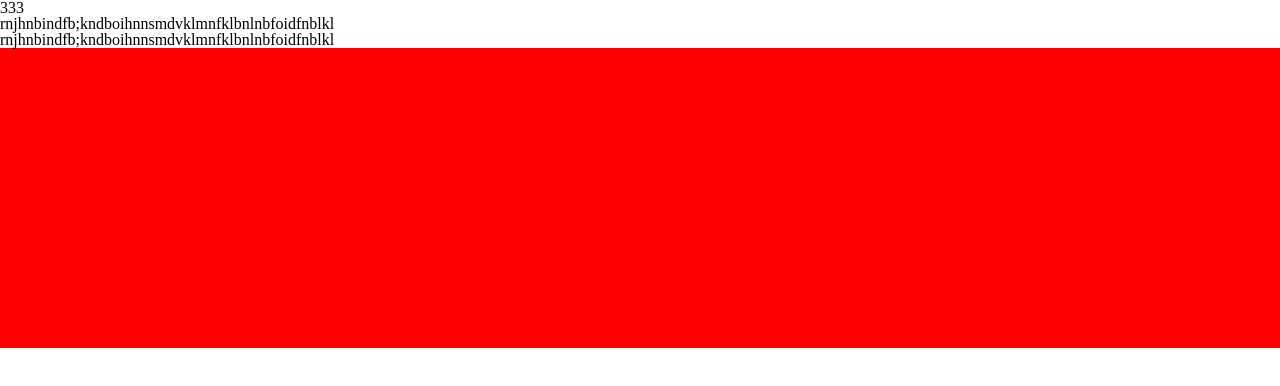
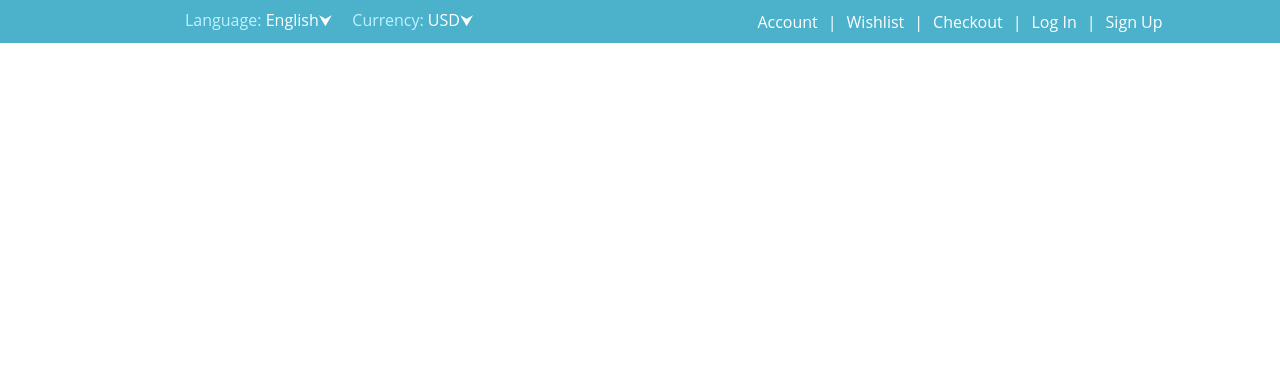
Before and after one commit to ninam2013/e-work-internet-shop, a plain HTML site: page index.html in a window 1280 px wide. Drawn offline with Linux system fonts and the light colour scheme; a web font is replaced by a local one.

Commit message:
Сделал small header

```diff
--- a/css/styles.css
+++ b/css/styles.css
@@ -47,10 +47,108 @@ table {
 
 /* the basis*/
 
-.div {
-	display: block;
-	width: 100%;
-	height: 300px;
-	background: red;
+
+body {
+	font-family: 'Open Sans', sans-serif;
 
 }
+a {
+	text-decoration: none;
+
+}
+.header-small {
+	display: flex;
+	width: 100%;
+	height: 43px;
+	background: #4cb1ca;
+}
+
+.block-language {
+	display: flex;
+	flex-direction: row;
+	width: 50%;
+	height: 100%;
+	color: #bef2ff;
+}
+
+.block-text {
+	position: relative;
+	top: 12px;
+	left: 185px;
+}
+.text-indent {
+	left: 205px;
+}
+.text-white::after {
+	content:"\2b9f";
+}
+.text-white {
+	color: white;
+}
+.block-text__choice {
+	display: none;
+	width: 65px;
+	background: #4cb1ca;
+	position: relative;
+	left: 80px;
+}
+.block-text__choice a {
+	color: white;
+}
+.block-text:hover .block-text__choice {
+	display: flex;
+	flex-direction: column;
+	border: 2px solid #bef2ff;
+
+}
+.language-link {
+	display: flex;
+	width: 100%;
+	height: 30px;
+	align-items: center;
+	padding-left: 3px;
+}
+.language-link:hover {
+	background: rgb(65, 153, 211);
+}
+.currency-link {
+	display: flex;
+	width: 100%;
+	height: 30px;
+	align-items: center;
+	padding-left: 3px;
+}
+.currency-link:hover {
+	background: rgb(65, 153, 211);
+}
+.link-indent {
+	left: 75px;
+	width: 45px;
+}
+.blok-administration {
+	display: flex;
+	flex-direction: row;
+	width: 50%;
+	height: 100%;
+	justify-content: space-around;
+	align-items: center;
+}
+.menu-administration a {
+	color: white;
+}
+.menu-administration {
+	display: flex;
+	flex-direction: row;
+	justify-content: space-around;
+
+}
+.trait-link {
+	padding-left: 10px;
+}
+.trait-link::after {
+	content: '|';
+	padding-left: 10px
+}
+.trait-link-cancel::after {
+	content: '';
+}
--- a/index.html
+++ b/index.html
@@ -5,24 +5,50 @@
     <meta name="description" content="1111">  <!-- Текст будет написан при поиске сайта -->
     <meta name="keywords" content="2222">  <!-- Ключевые слова для браузера (устарело) -->
     <meta name="author" content="Manin E.P"> <!-- Автор странички -->
-    <meta name="viewport" content="width=device-width, initial-scale=1.0"> <!--масштабирование веб страниц в мобильных браузерах-->
+    <meta name="viewport" content="width=device-width, initial-scale=1.0">
 
-    <link rel="shortcut icon" type="images/x-icon" href="images/favicon.ico"> <!-- Иконка в закладке браузера -->
+    <link rel="shortcut icon" type="images/x-icon" href="images/favicon.ico">
     <link href="css/styles.css" rel="stylesheet" type="text/css" >
+    <link href="fonts/OpenSans-Regular.ttf" rel="stylesheet">
 
     <title> Проверка       </title>
 
 </head>
 <body>
+<header>
+<div class="header-small">
+    <div class="block-language">
+        <div class="block-text" > Language: <a class="text-white" href="#">English</a>
+                <div class="block-text__choice">
+                    <a class="language-link" href="#">China</a>
+                    <a class="language-link" href="#">Deutsch</a>
+                    <a class="language-link" href="#">French</a>
+                    <a class="language-link" href="#">Italian</a>
+                    <a class="language-link" href="#">Japane</a>
+                    <a class="language-link" href="#">Russian</a>
 
-<h1>333</h1>
-<p>
-    rnjhnbindfb;kndboihnnsmdvklmnfklbnlnbfoidfnblkl
-</p>
-<p>
-    rnjhnbindfb;kndboihnnsmdvklmnfklbnlnbfoidfnblkl
-</p>
-<div class="div"></div>
+                </div>
+        </div>
+        <div class="block-text text-indent" > Currency: <a class="text-white" href="#">USD</a>
+            <div class="block-text__choice link-indent">
+                <a class="currency-link" href="#">CNY</a>
+                <a class="currency-link" href="#">EUR</a>
+                <a class="currency-link" href="#">JPY</a>
+                <a class="currency-link" href="#">RUB</a>
 
+            </div>
+    </div>
+    </div>
+    <div class="blok-administration">
+        <div class="menu-administration">
+            <a class="trait-link" href="#">Account</a>
+            <a class="trait-link" href="#">Wishlist</a>
+            <a class="trait-link" href="#">Checkout</a>
+            <a class="trait-link" href="#">Log In</a>
+            <a class="trait-link trait-link-cancel" href="#">Sign Up</a>
+        </div>
+    </div>
+</div>
+</header>
 </body>
 </html>
```
